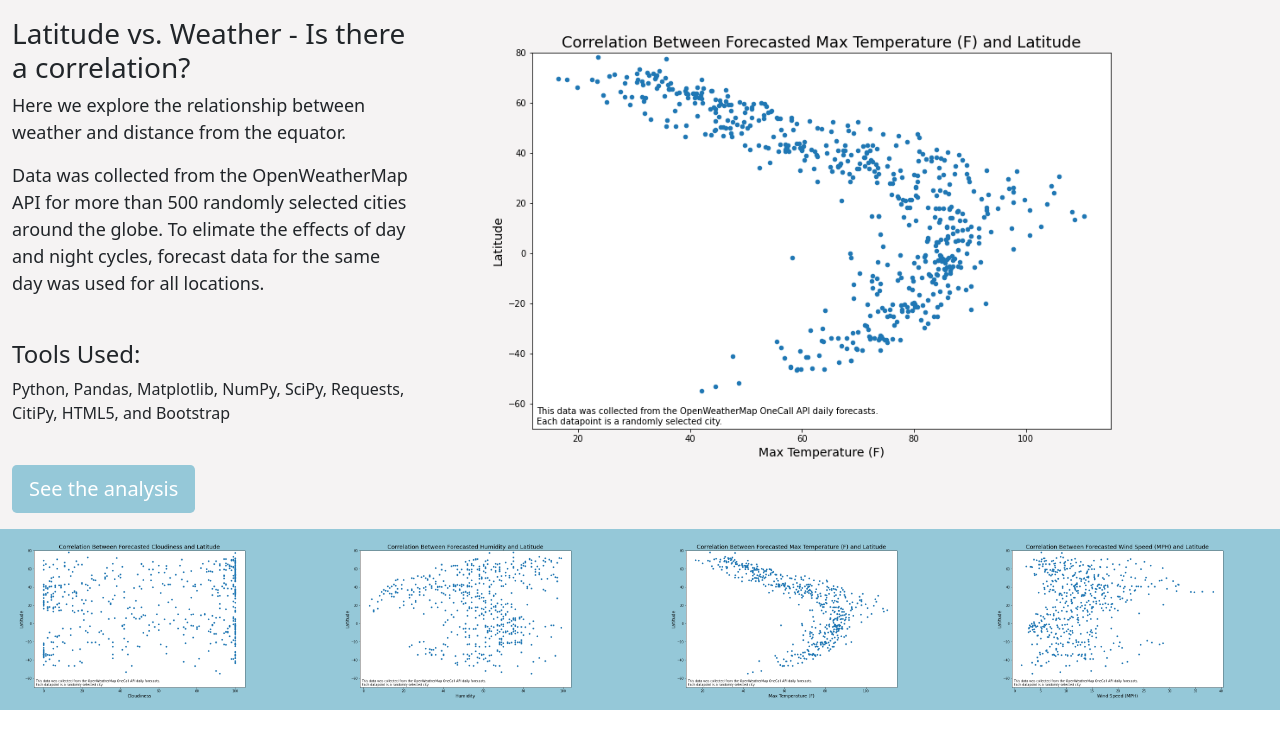
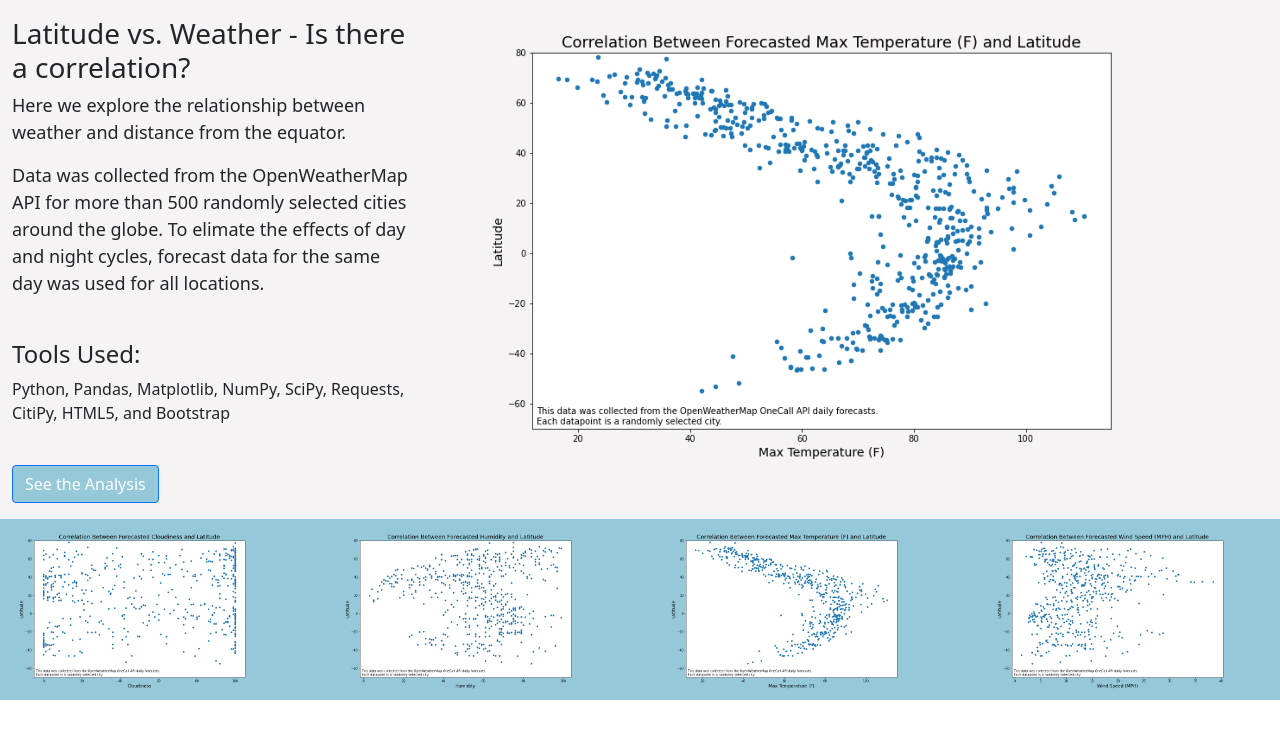
Before and after one commit to bakerv/Web-Design-Challenge, a plain HTML site: page WebVisualizations/index.html in a window 1280 px wide. Shown: the part 63-800 px from the top of the page. Drawn offline with nearby package versions, Linux system fonts and the light colour scheme.

Commit message:
implemented button functionality

```diff
--- a/WebVisualizations/index.html
+++ b/WebVisualizations/index.html
@@ -54,11 +54,7 @@
               <h4>Tools Used:</h4>
               <P>Python, Pandas, Matplotlib, NumPy, SciPy, Requests, CitiPy, HTML5, and Bootstrap</P>
             </br>
-            <form action="Analysis.html">
-              <button type="button" class="btn btn-default btn-lg justify-content-center" style="background-color:#95C8d8" action="analysis.html">
-                <a style="color:white">See the analysis</a>
-              </button>
-            </form>
+              <a class="btn btn-primary" href="Analysis.html" role="button" style ="background-color: #95C8D8;">See the Analysis</a>
               <p></p>
           </div>
           <div class="col-md-8 col-sm-12">
```
